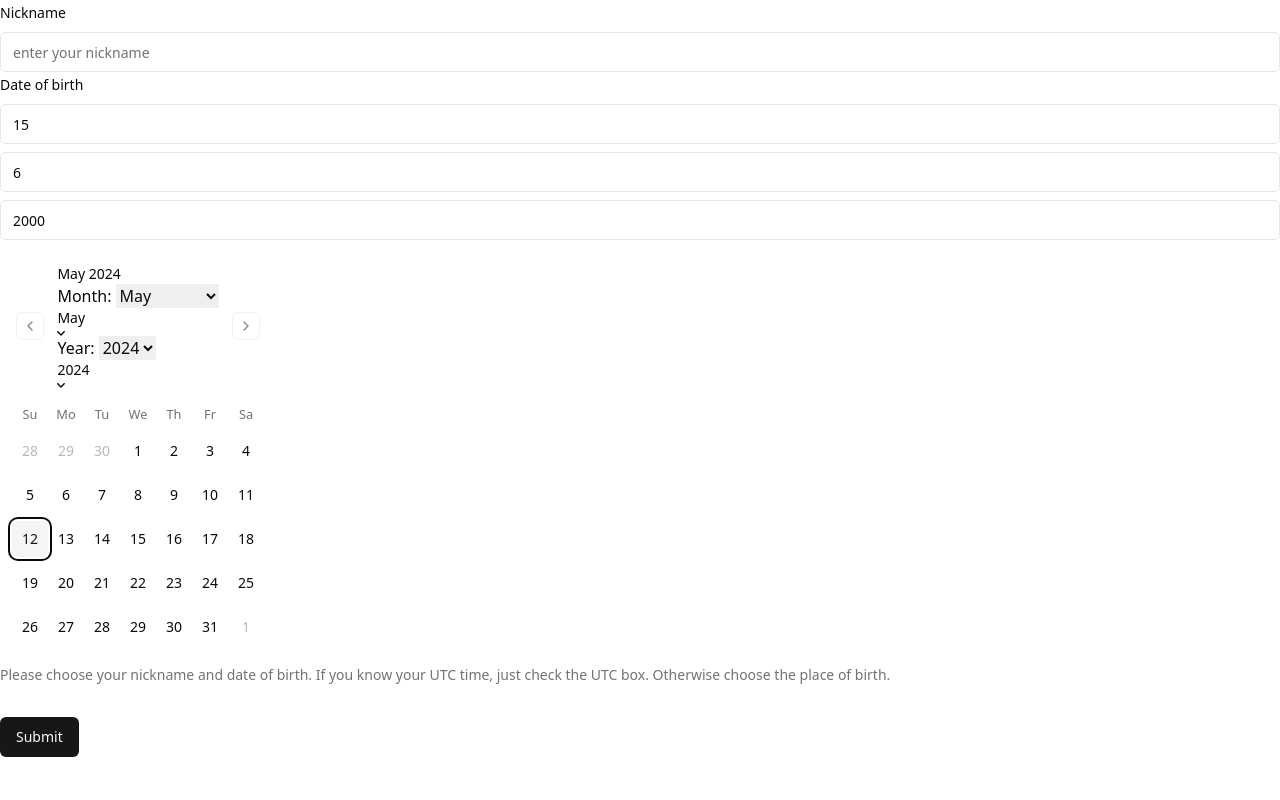
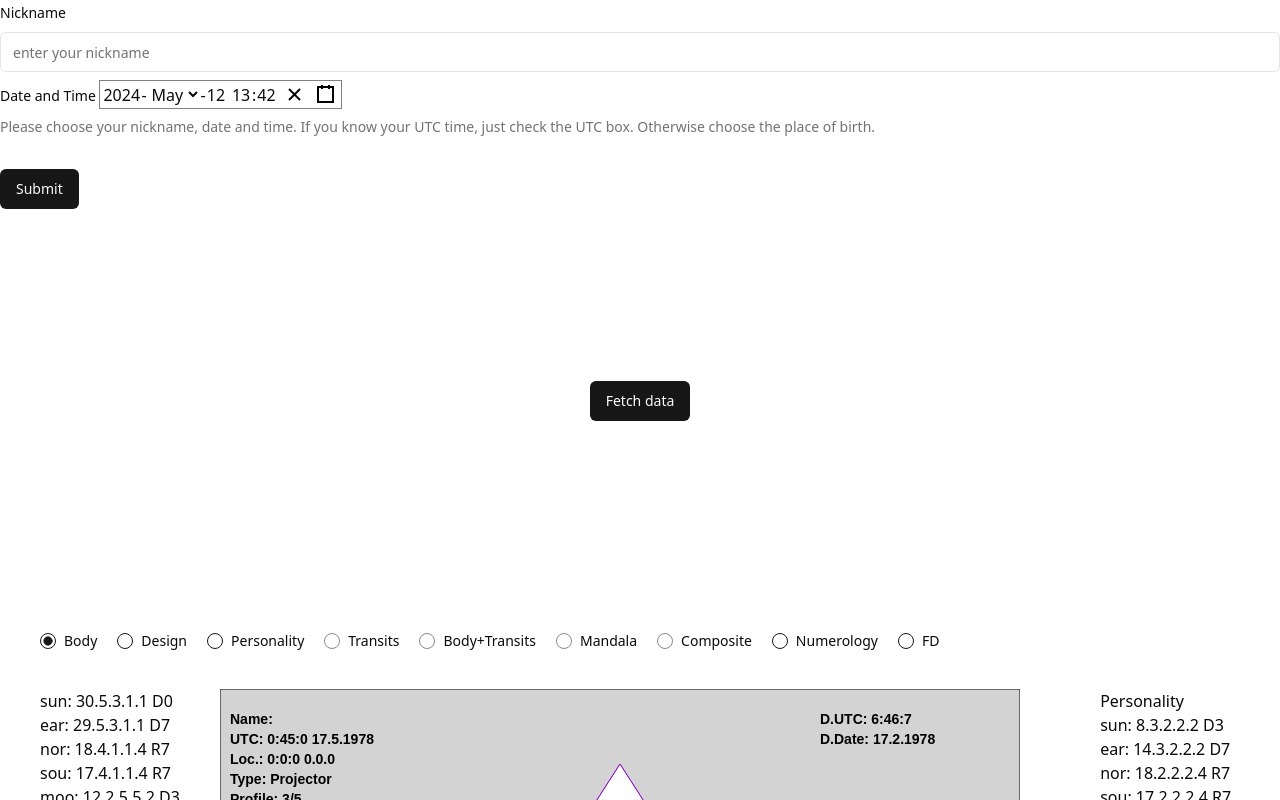
Before and after one commit to RulezKT/cd_react, a React (Vite) app: page / in a window 1280 px wide. Shown: the top 800 px of the page. Built offline with nearby package versions, Linux system fonts and the light colour scheme.

Commit message:
refactoring datepicker

```diff
--- a/src/App.tsx
+++ b/src/App.tsx
@@ -25,8 +25,14 @@ import { Input } from "@/components/ui/input";
 
 import { useForm } from "react-hook-form";
 
-import { Calendar } from "@/components/ui/calendar";
-import { numDays } from "./lib/utils";
+import DateTimePicker from "react-datetime-picker";
+import "react-datetime-picker/dist/DateTimePicker.css";
+import "react-calendar/dist/Calendar.css";
+import "react-clock/dist/Clock.css";
+
+type ValuePiece = Date | null;
+
+type Value = ValuePiece | [ValuePiece, ValuePiece];
 
 // import { GetData } from "./lib/GetData";
 
@@ -53,6 +59,7 @@ function App() {
   // const data = GetData("17.05.1978");
   // console.log(data);
   // };
+  const [dateTime, setDateTime] = useState<Value>(new Date());
 
   const [cd_data, setData] = useState(cdInf);
 
@@ -125,9 +132,7 @@ function App() {
     // Do something with the form values.
     // ✅ This will be type-safe and validated.
     console.log(nameValue);
-    console.log(dayValue);
-    console.log(dateTimeValue);
-    console.log(values);
+    console.log(dateTime);
   }
 
   const form = useForm();
@@ -135,29 +140,6 @@ function App() {
   // State for storing the selected option. Default is "Male"
   const [selectedRadioButt, setSelectedRadioButt] = useState("bodygraph");
   const [nameValue, setNameValue] = useState("");
-
-  const [dayValue, setDayValue] = useState(15);
-  const [monthValue, setMonthValue] = useState(6);
-  const [yearValue, setYearValue] = useState(2000);
-
-  // const [dateTimeValue, setDateTimeValue] = useState(new Date());
-  const [dateTimeValue, setDateTimeValue] = useState<Date>();
-
-  function onDayValueChange(value) {
-    let day = parseInt(value.target.value);
-
-    if (isNaN(day) || day < 1) {
-      day = 1;
-    }
-
-    const maxDay = numDays(yearValue, monthValue);
-
-    if (day > maxDay) {
-      day = maxDay;
-    }
-
-    setDayValue(day);
-  }
 
   // Function to handle the change in radio button selection
   function onRadioButtValueChange(value: string) {
@@ -172,7 +154,7 @@ function App() {
         <form onSubmit={form.handleSubmit(onSubmit)} className="space-y-8">
           <FormField
             control={form.control}
-            name="username"
+            name="nick and date"
             render={({ field }) => (
               <FormItem>
                 <FormLabel>Nickname</FormLabel>
@@ -184,44 +166,21 @@ function App() {
                     value={nameValue}
                   />
                 </FormControl>
-                <FormLabel>Date of birth </FormLabel>
+                <FormLabel>Date and Time </FormLabel>
+
                 <FormControl>
-                  <Input
-                    placeholder="day"
-                    onChange={onDayValueChange}
-                    value={dayValue}
-                  />
-                </FormControl>
-                <FormControl>
-                  <Input
-                    placeholder="month"
-                    onChange={(e) => setMonthValue(e.target.value)}
-                    value={monthValue}
-                  />
-                </FormControl>
-                <FormControl>
-                  <Input
-                    placeholder="year"
-                    onChange={(e) => setYearValue(e.target.value)}
-                    value={yearValue}
-                  />
-                </FormControl>
-                <FormControl>
-                  <Calendar
-                    captionLayout="dropdown-buttons"
-                    fromYear={2010}
-                    toYear={2024}
-                    mode="single"
-                    selected={dateTimeValue}
-                    onSelect={setDateTimeValue}
-                    initialFocus
+                  <DateTimePicker
+                    format="y-MMM-dd HH:mm"
+                    isClockOpen={false}
+                    onChange={setDateTime}
+                    value={dateTime}
                   />
                 </FormControl>
 
                 <FormDescription>
-                  Please choose your nickname and date of birth. If you know
-                  your UTC time, just check the UTC box. Otherwise choose the
-                  place of birth.
+                  Please choose your nickname, date and time. If you know your
+                  UTC time, just check the UTC box. Otherwise choose the place
+                  of birth.
                 </FormDescription>
                 <FormMessage />
               </FormItem>
```
Also changed, not shown: src/components/calendar/README.md.
